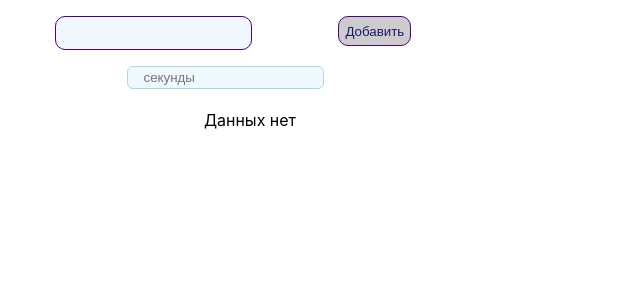
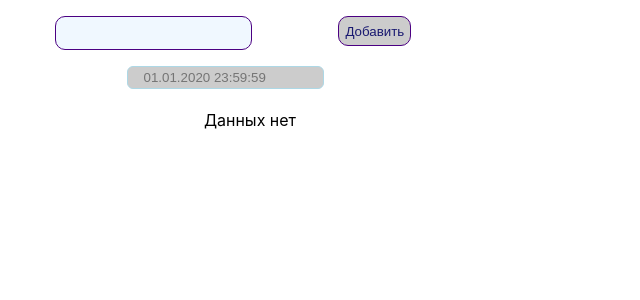
Before and after one commit to Katsiaryna-Yaravaya/Todo, a React (Create React App) app: page / in a window 1280 px wide. Shown: the top 300 px of the page, without its empty margins (0-640 px from the left). Built offline with nearby package versions, Linux system fonts and the light colour scheme.

Commit message:
fix TodoControl and TodoFilter

```diff
--- a/package.json
+++ b/package.json
@@ -9,6 +9,7 @@
     "prop-types": "^15.7.2",
     "react": "^17.0.1",
     "react-dom": "^17.0.1",
+    "react-input-mask": "^2.0.4",
     "react-scripts": "2.1.8",
     "typescript": "^4.1.3"
   },
--- a/src/App.tsx
+++ b/src/App.tsx
@@ -1,10 +1,8 @@
 import React from "react";
 import TodoControl from "./Todo/TodoControl";
 
-function App() {
+export default function App() {
     return (
         <TodoControl/>
-    );
+    )
 }
-
-export default App;
--- a/src/Todo/TodoAdd.tsx
+++ b/src/Todo/TodoAdd.tsx
@@ -4,15 +4,12 @@ import "./todoAdd.css";
 function TodoAdd(props: { onCreate: (value: string) => void }) {
 
     const [value, setValue] = useState<string>("");
-
     const [isDisabled, setIsDisabled] = useState<boolean>(true);
 
     function submitHandler(event: FormEvent<HTMLFormElement>): void {
         event.preventDefault();
-
         if (value.trim()) {
-            props.onCreate(value);
-            // event.target[0].value
+            props.onCreate(value);// event.target[0].value
 
             // очищает строку
             setValue("");
@@ -22,7 +19,6 @@ function TodoAdd(props: { onCreate: (value: string) => void }) {
 
     function changeHandler(event: ChangeEvent<HTMLInputElement>) {
         setValue(event.target.value);
-
         if (event.target.value) {
             setIsDisabled(false);
         }
--- a/src/Todo/TodoControl.tsx
+++ b/src/Todo/TodoControl.tsx
@@ -22,37 +22,29 @@ function TodoControl() {
             id: Date.now(),
             date: moment().format("DD.MM.YYYY HH:mm:ss")
         }
-        setTodos(
-            todos.concat([
-                todo
-            ])
-        )
+        setFilteredTodos(filteredTodos.concat([todo]))
+        setTodos(todos.concat([todo]))
     }
 
     //удаление
     function removeTodo(id: number): void {
+        setFilteredTodos(filteredTodos.filter((todo) => todo.id !== id));
         setTodos(todos.filter((todo) => todo.id !== id));
     }
 
-    function handleOnChangeFilter(event: ChangeEvent<HTMLInputElement>) {
-        const filterData = todos.filter((todo) => {
-            const date = moment(todo.date, "DD.MM.YYYY HH:mm:ss");
-            const dow = date.second(); //день в месяце (date), здесь секунды
-            if (event.target.value === dow.toString()) {
-                return todo
-            }
-        })
+    function todoFilter(event: ChangeEvent<HTMLInputElement>) {
+        const filterData = todos.filter((todo) => event.target.value === todo.date)
         setFilteredTodos(filterData)
+        // filteredTodos.length > 0 && event.target.value.trim() ? setFilteredTodos(filterData) : todos
+        filteredTodos.length <= 0 && !event.target.value.trim() ? setFilteredTodos(todos) : todos
     }
 
     return (
         <Context.Provider value={{removeTodo}}>
             <div className="wrapper">
-
                 <TodoAdd onCreate={todoAdd}/>
-                <TodoFilter todos={todos} setFilteredData={handleOnChangeFilter}/>
-                <TodoList todos={filteredTodos.length > 0 ? filteredTodos : todos}/>
-
+                <TodoFilter todos={todos} setFilteredData={todoFilter}/>
+                <TodoList todos={filteredTodos}/>
             </div>
         </Context.Provider>
     );
--- a/src/Todo/TodoFilter.tsx
+++ b/src/Todo/TodoFilter.tsx
@@ -1,18 +1,34 @@
-import React, {ChangeEvent} from "react";
+import React, {ChangeEvent, useState} from "react";
 import "./todoFilter.css"
 import {ITodo} from "./TodoControl";
+import InputMask from 'react-input-mask';
+import moment from "moment";
 
 function TodoFilter(props: { todos: ITodo[], setFilteredData: (event: ChangeEvent<HTMLInputElement>) => void }) {
-    const {todos, setFilteredData} = props
+
+    const [value, setValue] = useState<string>("")
+    const [warningMessage, setWarningMessage] = useState<boolean>(false)
+
+    function changeHandler(event: ChangeEvent<HTMLInputElement>) {
+        const data = moment(event.target.value, "DD.MM.YYYY HH:mm:ss").isValid();
+        props.setFilteredData(event);
+        !data ? setWarningMessage(true) : setWarningMessage(false);
+        setValue(event.target.value)
+    }
 
     return (
-        <div className="filterForm">
-            <input
-                className="inputFilter"
-                placeholder="секунды"
-                onChange={setFilteredData}
-                disabled={todos.length > 0 ? false : true}
-            />
+        <div>
+            <div className="filterForm">
+                <InputMask mask="99.99.9999 99:99:99"
+                           className="inputFilter"
+                           maskChar={null}
+                           value={value}
+                           onChange={changeHandler}
+                           disabled={props.todos.length <= 0}
+                           placeholder="01.01.2020 23:59:59"
+                />
+            </div>
+            {warningMessage && <span className="warningMessage">Дата не валидна</span>}
         </div>
     )
 }
--- a/src/Todo/todoFilter.css
+++ b/src/Todo/todoFilter.css
@@ -13,16 +13,14 @@
     height: 19px;
 }
 
-.filterButton {
-    height: 23px;
-    border: 1px solid #191970;
-    background: #f0f8ff;
-    border-radius: 6px;
-    color: #191970;
-    outline: none;
+.inputFilter:disabled,
+.inputFilter[disabled]{
+    background-color: #cccccc;
 }
 
-.filterButton:disabled,
-.filterButton[disabled]{
-    background-color: #989898;
+.warningMessage {
+    color: red;
+    display: flex;
+    justify-content: center;
+    font-size: 12px;
 }
--- a/tsconfig.json
+++ b/tsconfig.json
@@ -16,7 +16,8 @@
     "forceConsistentCasingInFileNames": true,
     "resolveJsonModule": true,
     "isolatedModules": true,
-    "noEmit": true
+    "noEmit": true,
+    "noImplicitAny": false
   },
   "include": [
     "src"
```
